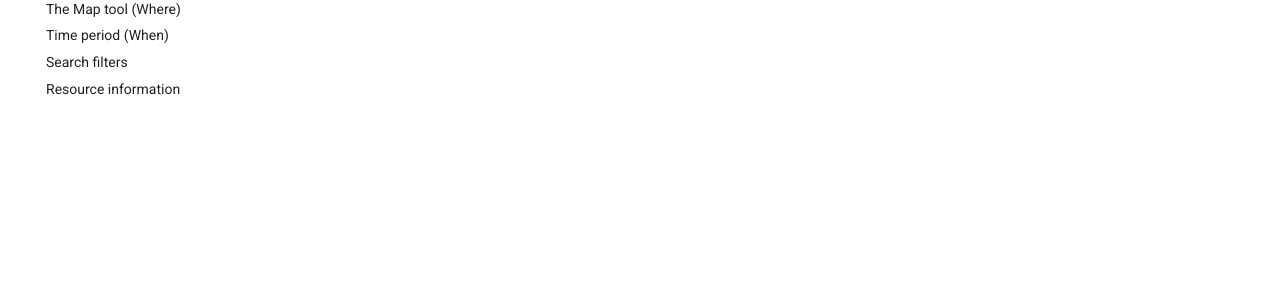
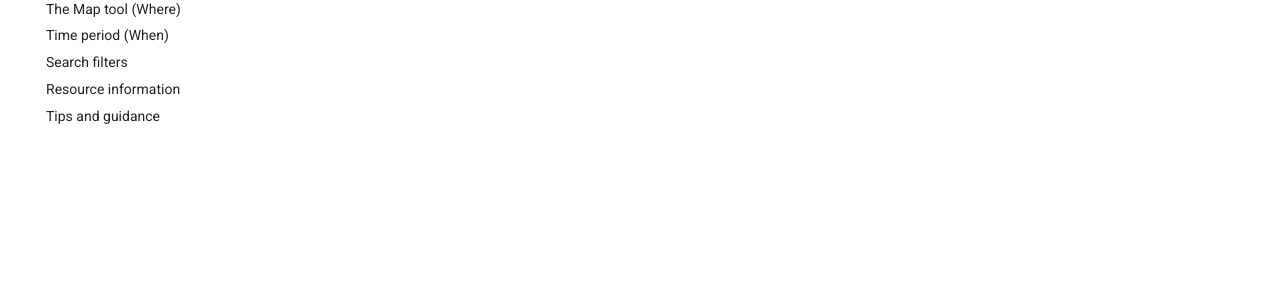
Before and after one commit to uoy-ads/hsds-data-catalogue-docs, an MkDocs documentation site: the page built from docs/index.md, in a window 1280 px wide. Shown: the part 219-519 px from the top of the page. Built offline with MkDocs 1.6.1 and Material for MkDocs 9.7.7, drawn with Linux system fonts in a browser that asks for light colours; comment, search, counter and statistics services are not loaded.

Commit message:
Update mkdocs.yml

```diff
--- a/mkdocs.yml
+++ b/mkdocs.yml
@@ -23,3 +23,4 @@ nav:
     - Time period (When): Portal_User_Guide/Section-3_Time_period_When.md
     - Search filters: Portal_User_Guide/Section-4_Search_Filters.md
     - Resource information: Portal_User_Guide/Section-5_Resources.md
+    - Tips and guidance: Portal_User_Guide/Section-6_Tips_and_guidance.md
```
